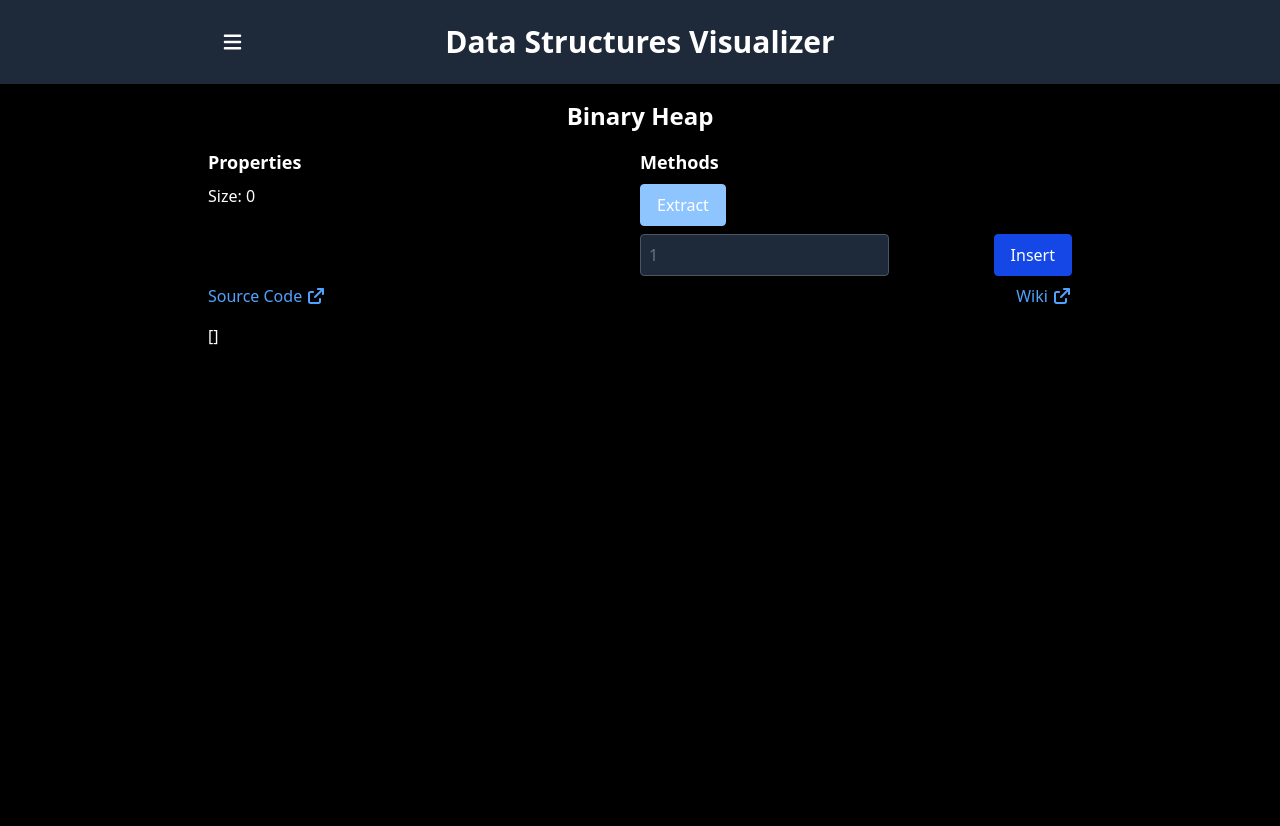
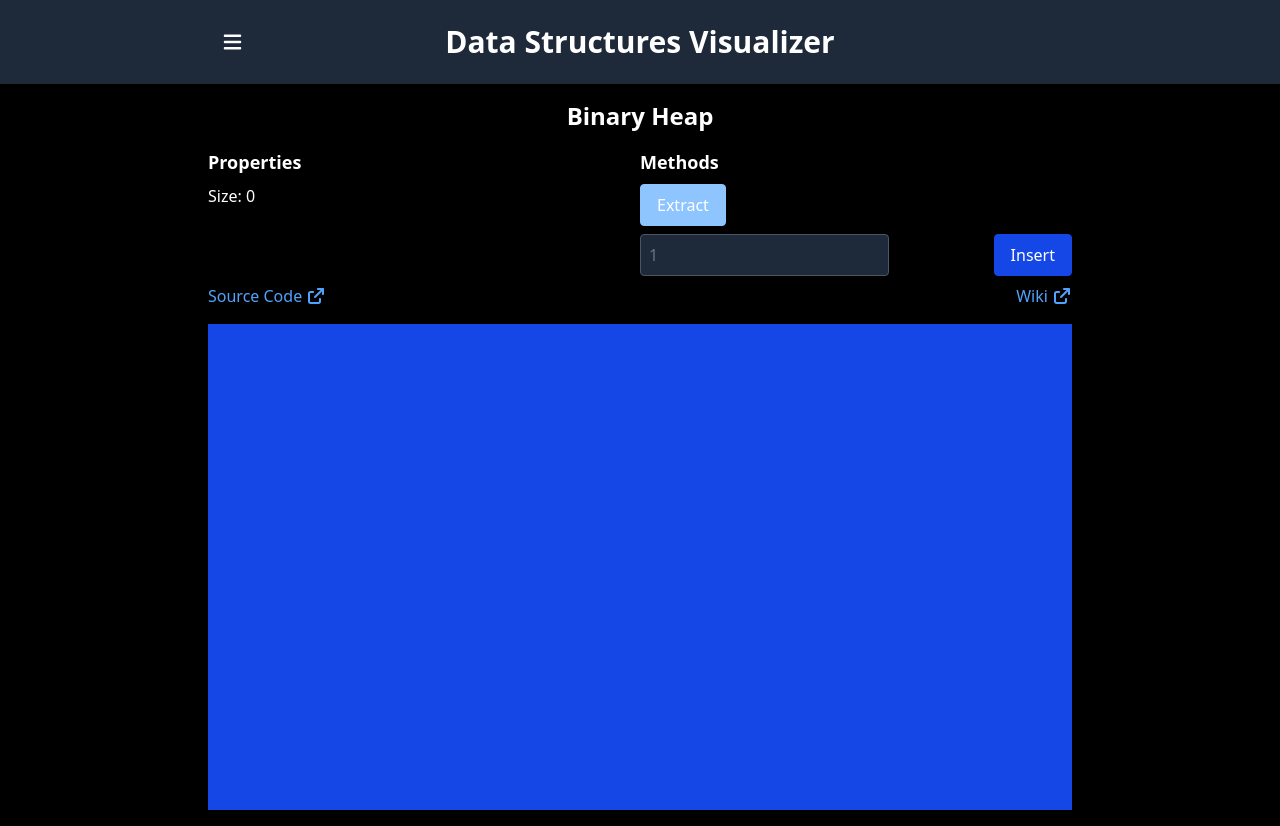
Before and after one commit to shanemcfadden/data-structures-visualizer, a Next.js app: page /binary-heap in a window 1280 px wide. Before the commit the page ends 800 px from the top, so only its background shows below. Built offline with nearby package versions, Linux system fonts and the light colour scheme.

Commit message:
Init mvp svg viewer

```diff
--- a/src/components/Svg/Shapes/Arrow.tsx
+++ b/src/components/Svg/Shapes/Arrow.tsx
@@ -1,7 +1,7 @@
 import type { Coordinate } from "../../../types";
 import { ARROW_HEAD_LENGTH, ARROW_HEAD_REF } from "../Defs/ArrowHead";
 
-type ArrowProps = {
+export type ArrowProps = {
   start: Coordinate;
   end: Coordinate;
   endPointer?: boolean;
--- a/src/pages/_app.tsx
+++ b/src/pages/_app.tsx
@@ -5,9 +5,11 @@ import Head from "next/head";
 import { NavigationSidebar } from "../components/NavigationSidebar";
 import { Header } from "../components/Header";
 import { NavigationSidebarContextProvider } from "../components/NavigationSidebar/NavigationSidebarContextProvider";
+import { StrictMode } from "react";
 
-export default function MyApp({ Component, pageProps }: AppProps) {
+export default function App({ Component, pageProps }: AppProps) {
   return (
+    <StrictMode>
       <div>
         <NavigationSidebarContextProvider>
           <Head>
@@ -25,5 +27,6 @@ export default function MyApp({ Component, pageProps }: AppProps) {
           </Container>
         </NavigationSidebarContextProvider>
       </div>
+    </StrictMode>
   );
 }
--- a/src/views/BinaryHeapView/BinaryHeapViewer/index.tsx
+++ b/src/views/BinaryHeapView/BinaryHeapViewer/index.tsx
@@ -1,17 +1,9 @@
 import { useContext } from "react";
-import { Arrow } from "../../../components/Svg/Shapes/Arrow";
+import { Arrow, type ArrowProps } from "../../../components/Svg/Shapes/Arrow";
 import {
   Circle,
   type CircleProps,
 } from "../../../components/Svg/Shapes/Circle";
-import type { Coordinate } from "../../../types";
-import {
-  MAX_RADIUS,
-  MAX_SPACE_BETWEEN_CIRCLES,
-  PROPORTIONAL_SPACE_TO_RADIUS_RATIO,
-  SPACE_BETWEEN_CIRCLE_AND_ARROW_TO_CIRCLE_AND_CIRCLE_RATIO,
-  VIEWPORT_PADDING,
-} from "./constants";
 import { BinaryHeapContext } from "../state/context";
 import {
   DataStructureCanvas,
@@ -19,97 +11,51 @@ import {
   DATA_STRUCTURE_CANVAS_HEIGHT as HEIGHT,
 } from "../../../components/DataStructureCanvas";
 
+const RADIUS = 50;
+
 export const BinaryHeapViewer = () => {
   const { heap } = useContext(BinaryHeapContext);
+  const circleHeap: CircleProps[][] = heap.members.map((row, i) =>
+    row.map((value, j) => {
+      return {
+        center: [
+          WIDTH * ((2 * j + 1) / 2 ** (i + 1)),
+          HEIGHT * ((i + 1) / (heap.members.length + 1)),
+        ],
+        radius: RADIUS,
+        text: value.toString(),
+      };
+    }),
+  );
 
-  return <div>{JSON.stringify(heap.members)}</div>;
+  const arrows: ArrowProps[] = circleHeap.reduce<ArrowProps[]>(
+    (accumulator, circleRow, i) => {
+      if (i === 0) {
+        return accumulator;
+      }
 
-  // const availableWidth = WIDTH - 2 * VIEWPORT_PADDING;
-  //
-  // const numberOfCircles = list.length;
-  //
-  // const radiusProportionalToNumberOfCircles =
-  //   availableWidth /
-  //   (2 * numberOfCircles +
-  //     PROPORTIONAL_SPACE_TO_RADIUS_RATIO * (numberOfCircles - 1));
-  // const radius = Math.min(MAX_RADIUS, radiusProportionalToNumberOfCircles);
-  //
-  // const spaceBetweenCirclesProportionalToNumberOfCircles =
-  //   PROPORTIONAL_SPACE_TO_RADIUS_RATIO * radiusProportionalToNumberOfCircles;
-  // const spaceBetweenCircles = Math.min(
-  //   MAX_SPACE_BETWEEN_CIRCLES,
-  //   spaceBetweenCirclesProportionalToNumberOfCircles,
-  // );
-  //
-  // const startingX = Math.max(
-  //   0,
-  //   (WIDTH -
-  //     (numberOfCircles * 2 * radius +
-  //       (numberOfCircles - 1) * spaceBetweenCircles)) /
-  //     2,
-  // );
-  //
-  // const circles = list.map(
-  //   (value, i): CircleProps => ({
-  //     center: [
-  //       startingX + (2 * i + 1) * radius + i * spaceBetweenCircles,
-  //       HEIGHT / 2,
-  //     ],
-  //     radius,
-  //     text: value.toString(),
-  //   }),
-  // );
-  //
-  // const spaceBetweenCirclesAndArrows =
-  //   SPACE_BETWEEN_CIRCLE_AND_ARROW_TO_CIRCLE_AND_CIRCLE_RATIO *
-  //   spaceBetweenCircles;
-  //
-  // const arrows = circles
-  //   .reduce<{
-  //     previousCircleCenter: Coordinate | null;
-  //     centerPairs: {
-  //       start: Coordinate;
-  //       end: Coordinate;
-  //     }[];
-  //   }>(
-  //     (accumulator, currentCircle) => {
-  //       if (accumulator.previousCircleCenter) {
-  //         accumulator.centerPairs.push({
-  //           start: accumulator.previousCircleCenter,
-  //           end: currentCircle.center,
-  //         });
-  //       }
-  //
-  //       accumulator.previousCircleCenter = currentCircle.center;
-  //       return accumulator;
-  //     },
-  //     {
-  //       previousCircleCenter: null,
-  //       centerPairs: [],
-  //     },
-  //   )
-  //   .centerPairs.map(
-  //     ({
-  //       start,
-  //       end,
-  //     }): {
-  //       start: Coordinate;
-  //       end: Coordinate;
-  //     } => ({
-  //       start: [start[0] + radius + spaceBetweenCirclesAndArrows, start[1]],
-  //       end: [end[0] - (radius + spaceBetweenCirclesAndArrows), end[1]],
-  //     }),
-  //   );
-  //
-  // return (
-  //   <DataStructureCanvas>
-  //     {circles.map((props, i) => (
-  //       <Circle key={i} {...props} />
-  //     ))}
-  //
-  //     {arrows.map((props, i) => (
-  //       <Arrow key={i} endPointer {...props} />
-  //     ))}
-  //   </DataStructureCanvas>
-  // );
+      circleRow.forEach((childCircle, j) => {
+        const parentCircle = circleHeap[i - 1][Math.floor(j / 2)];
+        accumulator.push({
+          start: parentCircle.center,
+          end: childCircle.center,
+        });
+      });
+
+      return accumulator;
+    },
+    [],
+  );
+
+  return (
+    <DataStructureCanvas>
+      {arrows.map((props, i) => (
+        <Arrow key={i} endPointer {...props} />
+      ))}
+
+      {circleHeap.flat().map((props) => (
+        <Circle key={JSON.stringify(props.center)} {...props} />
+      ))}
+    </DataStructureCanvas>
+  );
 };
```
Lines whose indentation alone changed are shown as unchanged.
